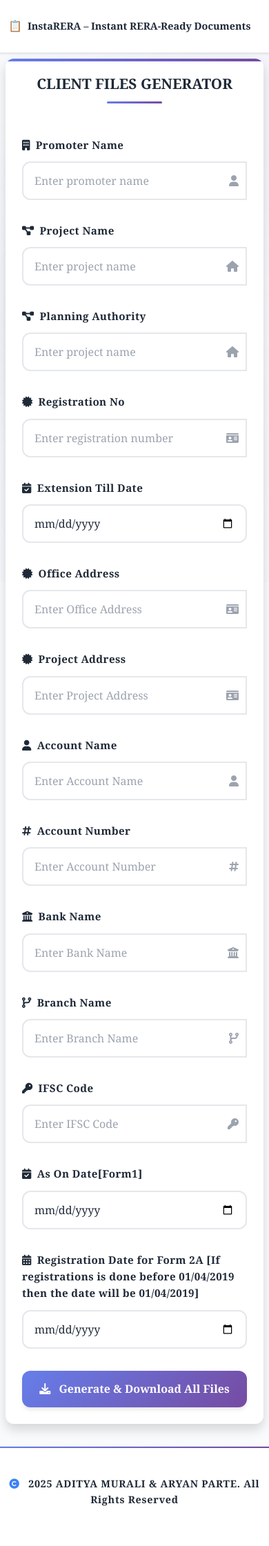
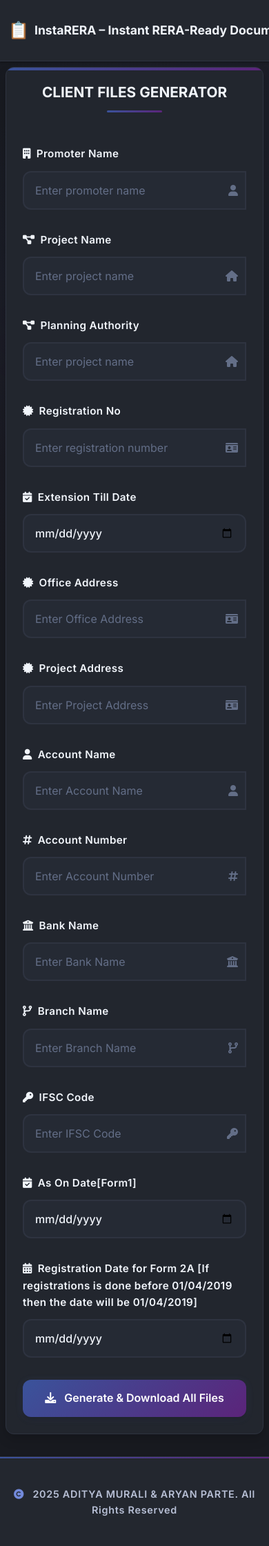
Before and after one commit to aryanparte03/AutoGeneratedDocs, a Flask app: page / in a window 390 px wide. Shown: the whole page at 69% size. Before the commit the page ends 2183 px from the top, so only its background shows below. Run offline with Flask 3, Linux system fonts and the light colour scheme.

Commit message:
Update complaint_form.css

```diff
--- a/static/css/complaint_form.css
+++ b/static/css/complaint_form.css
@@ -1,24 +1,31 @@
-/* Enhanced Professional Theme - Original Desktop Styles */
+/* Enhanced Dark Theme - Full Styles */
+
 @import url('https://fonts.googleapis.com/css2?family=Inter:wght@300;400;500;600;700&display=swap');
 
 :root {
-    --bg-primary: #ffffff;
-    --bg-secondary: #f8fafc;
-    --bg-gradient: linear-gradient(135deg, #667eea 0%, #764ba2 100%);
-    --bg-card: #ffffff;
-    --text-primary: #1f2937;
-    --text-secondary: #6b7280;
-    --text-muted: #9ca3af;
-    --border-color: #e5e7eb;
-    --border-focus: #3b82f6;
-    --accent-color: #3b82f6;
-    --accent-hover: #2563eb;
-    --success-color: #059669;
-    --success-hover: #047857;
-    --shadow-sm: 0 1px 3px 0 rgba(0, 0, 0, 0.1);
-    --shadow-md: 0 4px 6px -1px rgba(0, 0, 0, 0.1);
-    --shadow-lg: 0 10px 15px -3px rgba(0, 0, 0, 0.1);
-    --shadow-xl: 0 20px 25px -5px rgba(0, 0, 0, 0.1);
+  --bg-primary: #23272f;
+  --bg-secondary: #181a20;
+  --bg-gradient: linear-gradient(135deg, #3a539b 0%, #5b247a 100%);
+  --bg-card: rgba(35, 39, 47, 0.98);
+
+  --text-primary: #f1f5fb;
+  --text-secondary: #b7bfd5;
+  --text-muted: #636e87;
+
+  --border-color: #2e3340;
+  --border-focus: #7289da;
+
+  --accent-color: #7289da;
+  --accent-hover: #5865f2;
+
+  --success-color: #43b581;
+  --success-hover: #2ecc71;
+
+  --shadow-sm: 0 1px 3px 0 rgba(0, 0, 0, 0.37);
+  --shadow-md: 0 4px 6px -1px rgba(0, 0, 0, 0.27);
+  --shadow-lg: 0 10px 15px -3px rgba(0, 0, 0, 0.27);
+  --shadow-xl: 0 20px 25px -5px rgba(0, 0, 0, 0.27);
+
   --radius: 12px;
   --transition: all 0.3s cubic-bezier(0.4, 0, 0.2, 1);
 }
@@ -28,7 +35,7 @@
 }
 
 body {
-    font-family: Cambria, serif;
+  font-family: 'Inter', Cambria, serif;
   background: var(--bg-secondary);
   color: var(--text-primary);
   margin: 0;
@@ -38,22 +45,20 @@
   position: relative;
 }
 
-/* Background Pattern */
 body::before {
   content: '';
   position: fixed;
-    top: 0;
-    left: 0;
-    width: 100%;
-    height: 100%;
+  top: 0; left: 0;
+  width: 100%; height: 100%;
   background:
-        radial-gradient(circle at 20% 50%, rgba(120, 119, 198, 0.05) 0%, transparent 50%),
-        radial-gradient(circle at 80% 20%, rgba(120, 119, 198, 0.05) 0%, transparent 50%),
-        radial-gradient(circle at 40% 80%, rgba(120, 119, 198, 0.05) 0%, transparent 50%);
+    radial-gradient(circle at 20% 50%, rgba(88, 101, 242, 0.04) 0%, transparent 50%),
+    radial-gradient(circle at 80% 20%, rgba(114, 137, 218, 0.055) 0%, transparent 50%),
+    radial-gradient(circle at 40% 80%, rgba(91, 36, 122, 0.045) 0%, transparent 50%);
   z-index: -1;
 }
 
-/* Enhanced Navbar */
+/* Navbar */
+
 .navbar {
   background: var(--bg-primary) !important;
   border-bottom: 1px solid var(--border-color);
@@ -86,39 +91,42 @@
   font-size: 1.5rem;
 }
 
-/* Enhanced Container */
+/* Container */
+
 .container {
   max-width: 650px;
   margin: 0 auto;
   padding: 3rem 1rem;
 }
 
-/* Enhanced Card */
+/* Card */
+
 .card {
   background: var(--bg-card);
-    border: none;
+  border: 1px solid var(--border-color);
   border-radius: var(--radius);
   box-shadow: var(--shadow-xl);
   margin-top: -1rem;
   overflow: hidden;
   position: relative;
+  transition: var(--transition);
 }
 
 .card::before {
   content: '';
   position: absolute;
-    top: 0;
-    left: 0;
-    right: 0;
+  top: 0; left: 0; right: 0;
   height: 4px;
   background: var(--bg-gradient);
+  border-radius: var(--radius) var(--radius) 0 0;
 }
 
 .card .p-4 {
   padding: 3rem !important;
 }
 
-/* Enhanced Heading */
+/* Page title */
+
 .page-title {
   color: var(--text-primary);
   font-weight: 700;
@@ -141,7 +149,8 @@
   border-radius: 2px;
 }
 
-/* Enhanced Form Elements */
+/* Form Group */
+
 .form-group {
   margin-bottom: 2rem;
   position: relative;
@@ -156,8 +165,10 @@
   letter-spacing: 0.025em;
 }
 
+/* Form Controls */
+
 .form-control {
-    background: var(--bg-primary);
+  background: rgba(38, 42, 53, 0.93);
   border: 2px solid var(--border-color);
   border-radius: var(--radius);
   color: var(--text-primary);
@@ -171,8 +182,8 @@
 .form-control:focus {
   outline: none;
   border-color: var(--border-focus);
-    box-shadow: 0 0 0 4px rgba(59, 130, 246, 0.1);
-    background: var(--bg-primary);
+  box-shadow: 0 0 0 4px rgba(114, 137, 218, 0.08);
+  background: rgba(38, 42, 53, 1);
   transform: translateY(-2px);
 }
 
@@ -181,7 +192,8 @@
   font-weight: 400;
 }
 
-/* Input Icons */
+/* Input Groups and Icons */
+
 .input-group {
   position: relative;
 }
@@ -200,31 +212,30 @@
   padding-right: 3rem;
 }
 
-/* Enhanced Button */
+/* Buttons */
+
 .btn-generate {
   background: var(--bg-gradient);
   border: none;
   border-radius: var(--radius);
-    color: var(--bg-primary);
+  color: #fff;
   padding: 1rem 2rem;
   font-weight: 600;
   font-size: 1.1rem;
-    transition: var(--transition);
+  transition: transform 0.2s cubic-bezier(.4, 0, .2, 1), box-shadow 0.2s cubic-bezier(.4, 0, .2, 1);
   cursor: pointer;
   width: 100%;
   position: relative;
   overflow: hidden;
-    box-shadow: var(--shadow-md);
+  box-shadow: var(--shadow-md), 0 2px 12px 0 rgba(114, 137, 218, 0.13);
 }
 
 .btn-generate::before {
   content: '';
   position: absolute;
-    top: 0;
-    left: -100%;
-    width: 100%;
-    height: 100%;
-    background: linear-gradient(90deg, transparent, rgba(255,255,255,0.2), transparent);
+  top: 0; left: -100%;
+  width: 100%; height: 100%;
+  background: linear-gradient(90deg, transparent, rgba(255, 255, 255, 0.2), transparent);
   transition: left 0.5s;
 }
 
@@ -233,7 +244,8 @@
 }
 
 .btn-generate:hover {
-    transform: translateY(-2px);
+  background: linear-gradient(135deg, #5865f2 0%, #5b247a 100%);
+  transform: translateY(-2px) scale(1.03);
   box-shadow: var(--shadow-lg);
 }
 
@@ -246,6 +258,7 @@
 }
 
 /* Form Layout */
+
 .form-row {
   display: grid;
   grid-template-columns: 1fr 1fr;
@@ -256,7 +269,8 @@
   margin-bottom: 1.5rem;
 }
 
-/* Loading State */
+/* Loading State on Button */
+
 .btn-generate.loading {
   pointer-events: none;
   opacity: 0.8;
@@ -265,14 +279,12 @@
 .btn-generate.loading::after {
   content: '';
   position: absolute;
-    width: 20px;
-    height: 20px;
+  width: 20px; height: 20px;
   border: 2px solid transparent;
   border-top: 2px solid white;
   border-radius: 50%;
   animation: spin 1s linear infinite;
-    left: 50%;
-    top: 50%;
+  left: 50%; top: 50%;
   transform: translate(-50%, -50%);
   margin-left: 1rem;
 }
@@ -283,6 +295,7 @@
 }
 
 /* Success Animation */
+
 .form-submitted {
   animation: submitSuccess 0.5s ease-out;
 }
@@ -293,21 +306,21 @@
   100% { transform: scale(1); }
 }
 
-/* Professional Footer */
+/* Footer */
+
 .footer {
   background: var(--bg-primary);
   border-top: 1px solid var(--border-color);
   margin-top: 1rem;
   padding: 0.01rem 0;
   position: relative;
+  box-shadow: var(--shadow-sm);
 }
 
 .footer::before {
   content: '';
   position: absolute;
-    top: 0;
-    left: 0;
-    right: 0;
+  top: 0; left: 0; right: 0;
   height: 2px;
   background: var(--bg-gradient);
 }
@@ -319,7 +332,7 @@
 }
 
 .footer-text {
-    color: var(--text-primary);
+  color: var(--text-secondary);
   font-weight: 600;
   font-size: 1rem;
   margin-bottom: 1rem;
@@ -339,14 +352,15 @@
 }
 
 .footer-subtitle {
-    color: var(--text-secondary);
+  color: var(--text-muted);
   font-size: 0.9rem;
   font-weight: 400;
   margin: 0;
   font-style: italic;
 }
 
-/* MOBILE RESPONSIVE MEDIA QUERIES */
+/* Responsive Media Queries */
+
 @media (max-width: 768px) {
   .container {
     padding: 2rem 1rem;
@@ -357,61 +371,16 @@
   }
 
   .navbar-brand {
-        font-size: 0.5rem;
-        margin-right: 2rem;
-    }
-
-    .navbar-brand::before {
-    display: inline-block;
-    color: white;
-    font-size: 1rem;
+    font-size: 1.25rem;
   }
 
   .page-title {
-        font-size: 0.5rem;
+    font-size: 1.5rem;
   }
 
   .form-row {
     grid-template-columns: 1fr;
     gap: 1rem;
-    }
-
-    .footer {
-    padding: 0.1rem 0;
-    margin-top: 0.5rem;
-    font-size: 0.8rem; /* optional: reduce text size */
-    }
-
-    .footer-text {
-        font-size: 0.9rem;
-    }
-
-    .footer-subtitle {
-        font-size: 0.8rem;
-    }
-}
-
-@media (max-width: 480px) {
-    .container {
-        padding: 1.5rem 0.5rem;
-    }
-
-    .card .p-4 {
-        padding: 1.5rem !important;
-    }
-
-    .navbar-brand {
-        font-size: 0.9rem;
-    }
-
-    .navbar-brand::before {
-    display: inline-block;
-    color: white;
-    font-size: 1rem;
-    }
-
-    .page-title {
-        font-size: 1.3rem;
   }
 
   .btn-generate {
@@ -435,22 +404,44 @@
   .footer {
     padding: 0.1rem 0;
     margin-top: 0.5rem;
-    font-size: 0.8rem; /* optional: reduce text size */
+    font-size: 0.8rem;
   }
 
   .footer-text {
     font-size: 0.9rem;
     margin-top: 1rem;
   }
+
+  .footer-subtitle {
+    font-size: 0.8rem;
+  }
+}
+
+@media (max-width: 480px) {
+  .container {
+    padding: 1.5rem 0.5rem;
+  }
+
+  .card .p-4 {
+    padding: 1.5rem !important;
+  }
+
+  .navbar-brand {
+    font-size: 1.1rem;
+  }
+
+  .page-title {
+    font-size: 1.3rem;
+  }
 }
 
 /* Accessibility */
+
 @media (prefers-reduced-motion: reduce) {
   * {
     animation-duration: 0.01ms !important;
     animation-iteration-count: 1 !important;
     transition-duration: 0.01ms !important;
-    }
   }
 
   .btn:focus,
@@ -458,19 +449,10 @@
     outline: 2px solid var(--accent-color);
     outline-offset: 2px;
   }
-
-/* Success Animation */
-.form-submitted {
-    animation: submitSuccess 0.5s ease-out;
-}
-
-@keyframes submitSuccess {
-    0% { transform: scale(1); }
-    50% { transform: scale(1.02); }
-    100% { transform: scale(1); }
 }
 
 /* Prevent horizontal scroll on mobile */
+
 html, body {
   overflow-x: hidden;
 }
```
Lines whose indentation alone changed are shown as unchanged.
